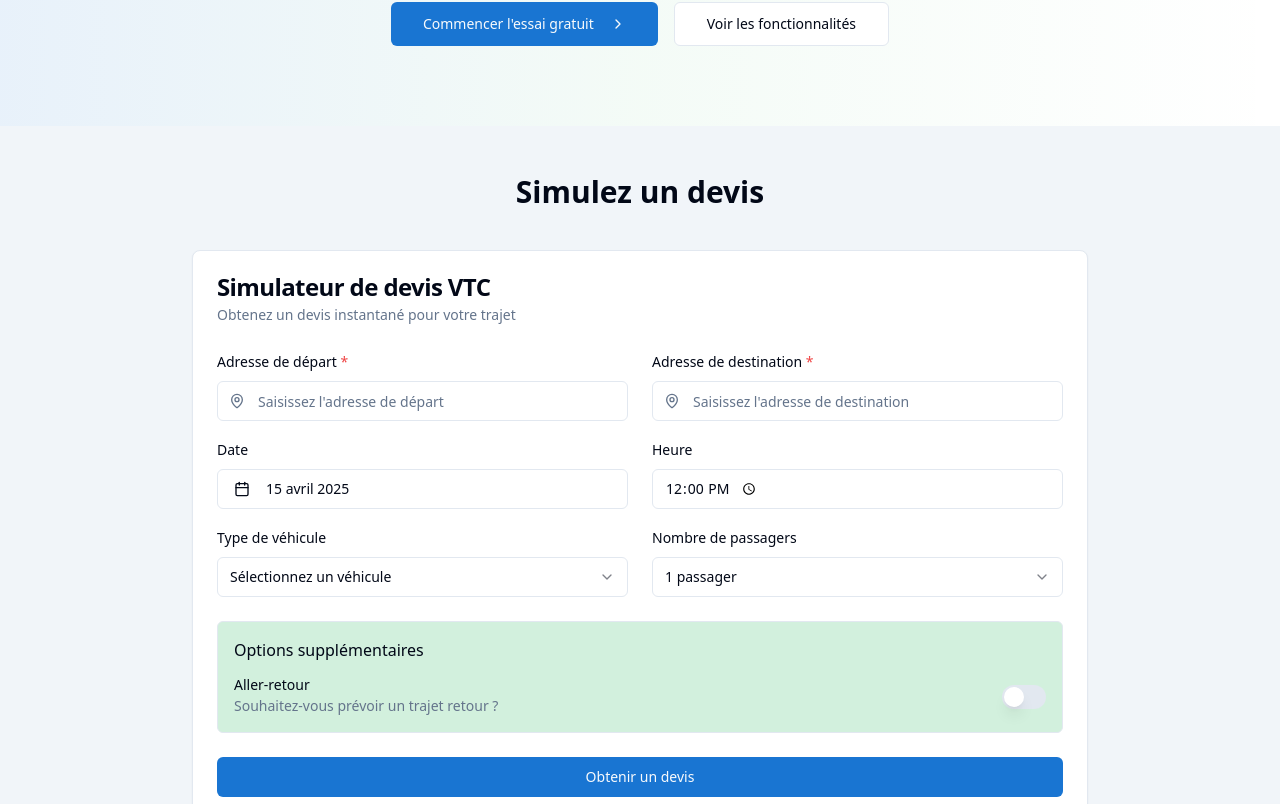
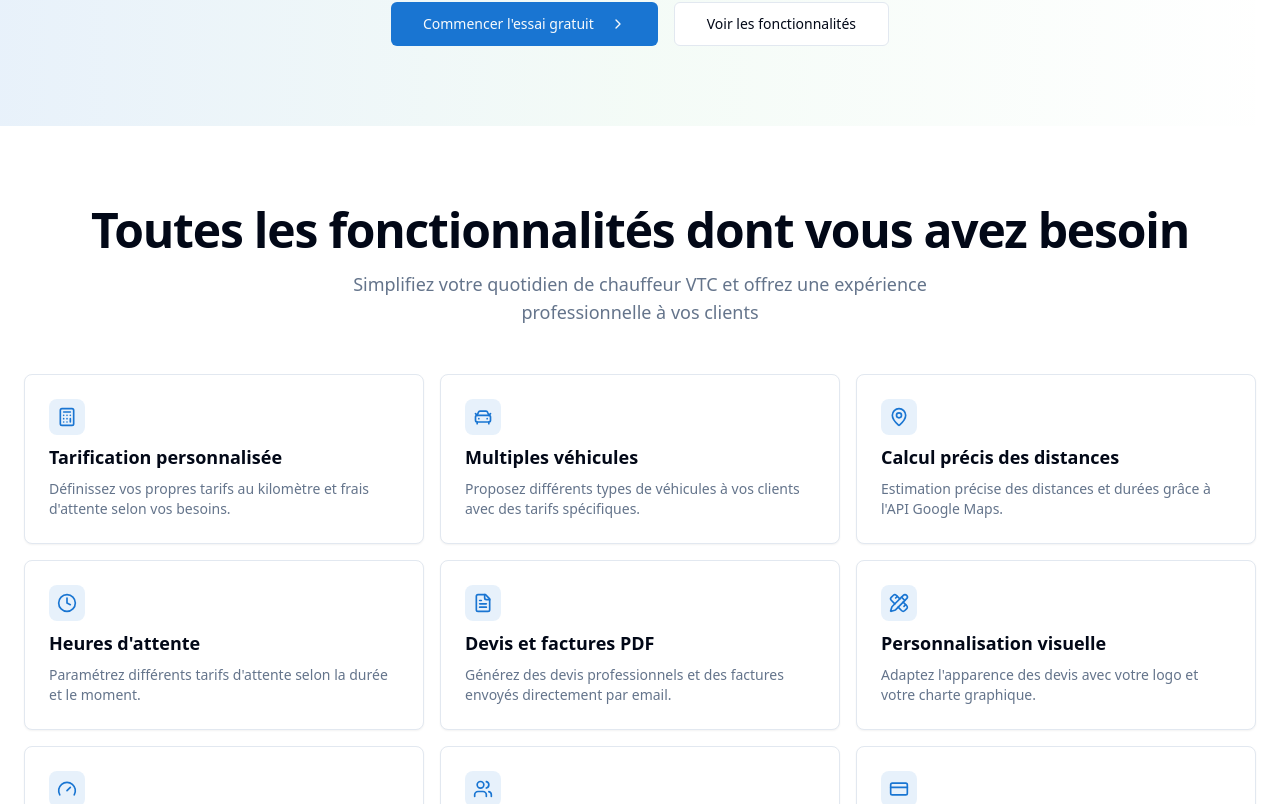
Before and after one commit to Bibibouba/crea-quote-ride, a React (Vite) app: page / in a window 1280 px wide. Shown: the part 376-1180 px from the top of the page. Built offline with nearby package versions, Linux system fonts and the light colour scheme.

Commit message:
Remove quote form from homepage
Remove the quote form component from the homepage.

```diff
--- a/src/integrations/supabase/types.ts
+++ b/src/integrations/supabase/types.ts
@@ -504,6 +504,7 @@ export type Database = {
           night_rate_end: string | null
           night_rate_percentage: number | null
           night_rate_start: string | null
+          price_per_km: number | null
           updated_at: string
           vehicle_id: string
           wait_night_enabled: boolean | null
@@ -523,6 +524,7 @@ export type Database = {
           night_rate_end?: string | null
           night_rate_percentage?: number | null
           night_rate_start?: string | null
+          price_per_km?: number | null
           updated_at?: string
           vehicle_id: string
           wait_night_enabled?: boolean | null
@@ -542,6 +544,7 @@ export type Database = {
           night_rate_end?: string | null
           night_rate_percentage?: number | null
           night_rate_start?: string | null
+          price_per_km?: number | null
           updated_at?: string
           vehicle_id?: string
           wait_night_enabled?: boolean | null
--- a/src/pages/Index.tsx
+++ b/src/pages/Index.tsx
@@ -7,19 +7,12 @@ import HowItWorks from '@/components/home/HowItWorks';
 import Pricing from '@/components/home/Pricing';
 import Testimonials from '@/components/home/Testimonials';
 import CTA from '@/components/home/CTA';
-import QuoteForm from '@/components/quote/QuoteForm';
 import { Toaster } from "@/components/ui/toaster";
 
 const Index = () => {
   return (
     <Layout>
       <Hero />
-      <div id="quote-form" className="py-12 bg-muted">
-        <div className="container">
-          <h2 className="text-3xl font-bold text-center mb-10">Simulez un devis</h2>
-          <QuoteForm showDashboardLink={false} />
-        </div>
-      </div>
       <Features />
       <HowItWorks />
       <Testimonials />
```
